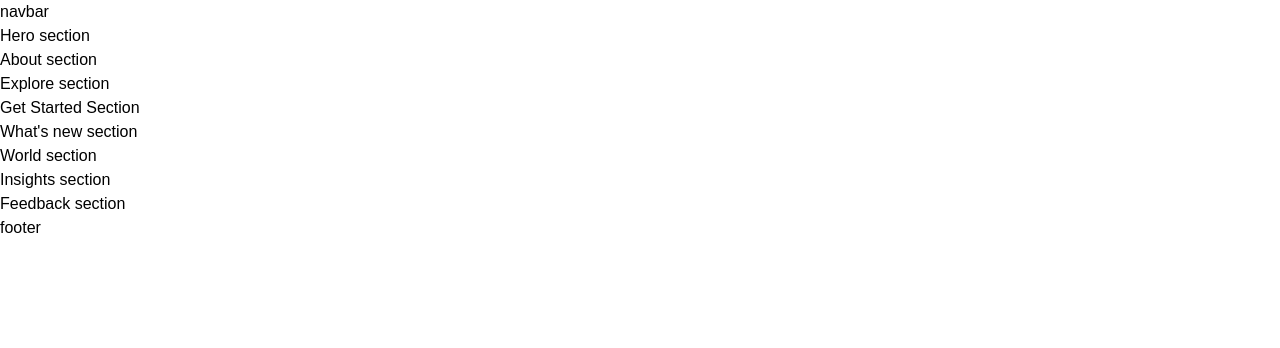
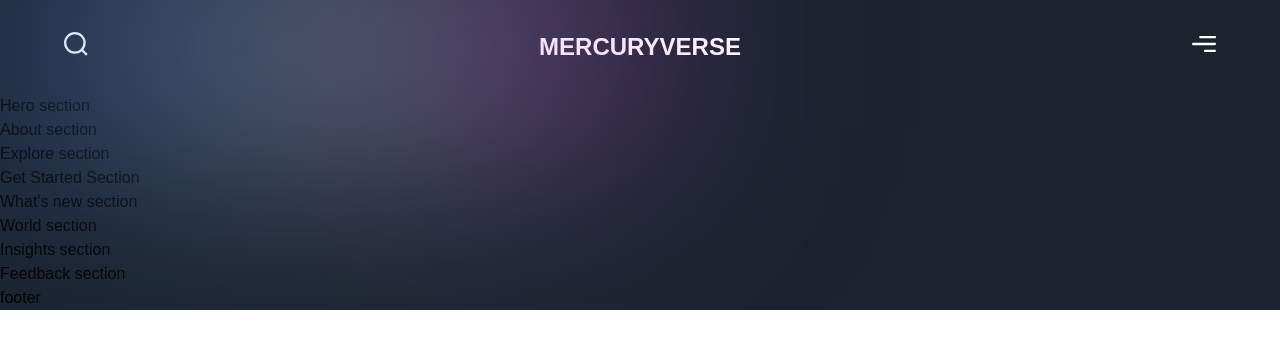
Before and after one commit to MercuryHG007/modern-mercuryverse-website, a Next.js app: page / in a window 1280 px wide. Shown: the top 348 px of the page. Built offline with nearby package versions, Linux system fonts and the light colour scheme; a web font is replaced by a local one.

Commit message:
Navbar Added

```diff
--- a/app/head.js
+++ b/app/head.js
@@ -1,8 +1,8 @@
 const Head = () => (
   <>
-    <title>Metaversus</title>
+    <title>MercuryVerse</title>
     <meta name="viewport" content="width=device-width, initial-scale=1" />
-    <link rel="icon" href="/favicon.ico" />
+    <link rel="icon" href="/favicon.png" />
   </>
 );
 
--- a/app/page.js
+++ b/app/page.js
@@ -2,7 +2,9 @@ import { Footer, Navbar } from '../components';
 import { About, Explore, Feedback, GetStarted, Hero, Insights, WhatsNew, World } from '../sections';
 
 const Page = () => (
-  <div>
+  <div
+    className="bg-primary-black overflow-hidden"
+  >
     <Navbar />
     <Hero />
     <About />
--- a/components/Navbar.jsx
+++ b/components/Navbar.jsx
@@ -1,9 +1,32 @@
 'use client';
 
+import { motion } from 'framer-motion';
+
+import styles from '../styles';
+import { navVariants } from '../utils/motion.js';
+
 const Navbar = () => (
-  <nav>
-    navbar
-  </nav>
+  <motion.nav
+    variants={navVariants}
+    initial="hidden"
+    whileInView="show"
+    className={`${styles.xPaddings} py-8 relative`}
+  >
+    <div
+      className="absolute w-[50%] inset-0 gradient-01"
+    />
+    <div
+      className={`${styles.innerWidth} mx-auto flex justify-between gap-8`}
+    >
+      <img src="/search.svg" alt="search" className="w-[24px] h-[24px] object-contain" />
+      <h2
+        className="font-extrabold text-[24px] leading-[30px] text-white"
+      >
+        MERCURYVERSE
+      </h2>
+      <img src="/menu.svg" alt="menu" className="w-[24px] h-[24px] object-contain" />
+    </div>
+  </motion.nav>
 );
 
 export default Navbar;
```
Also changed, not shown: public/favicon.png (added), 1 other file (tests, documents, lock files or other folders).
